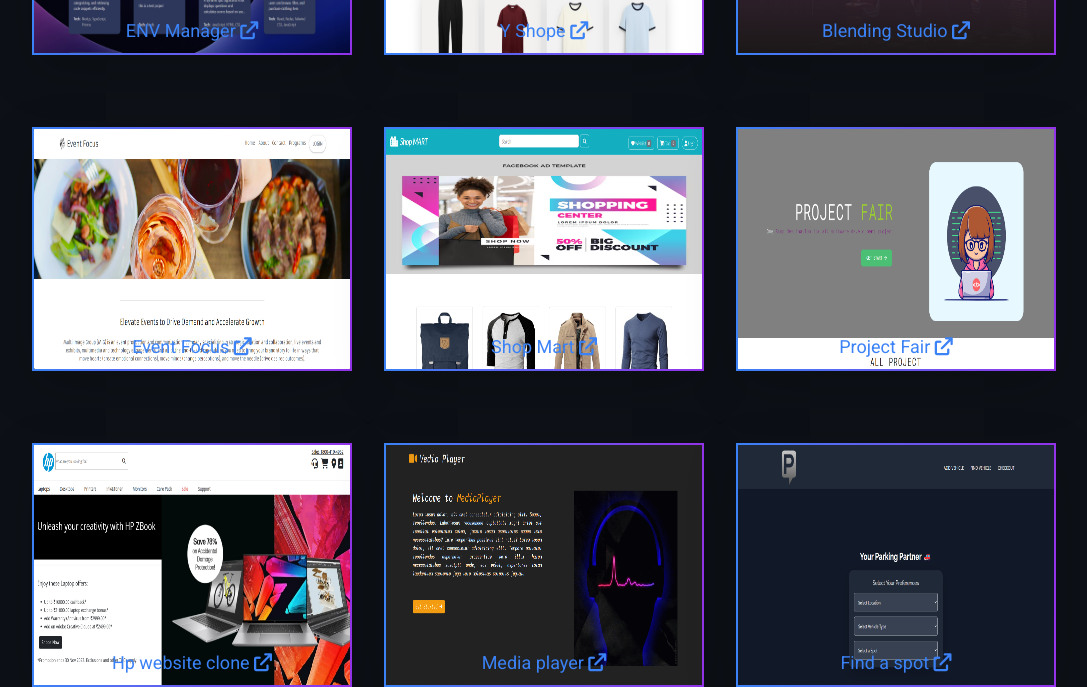
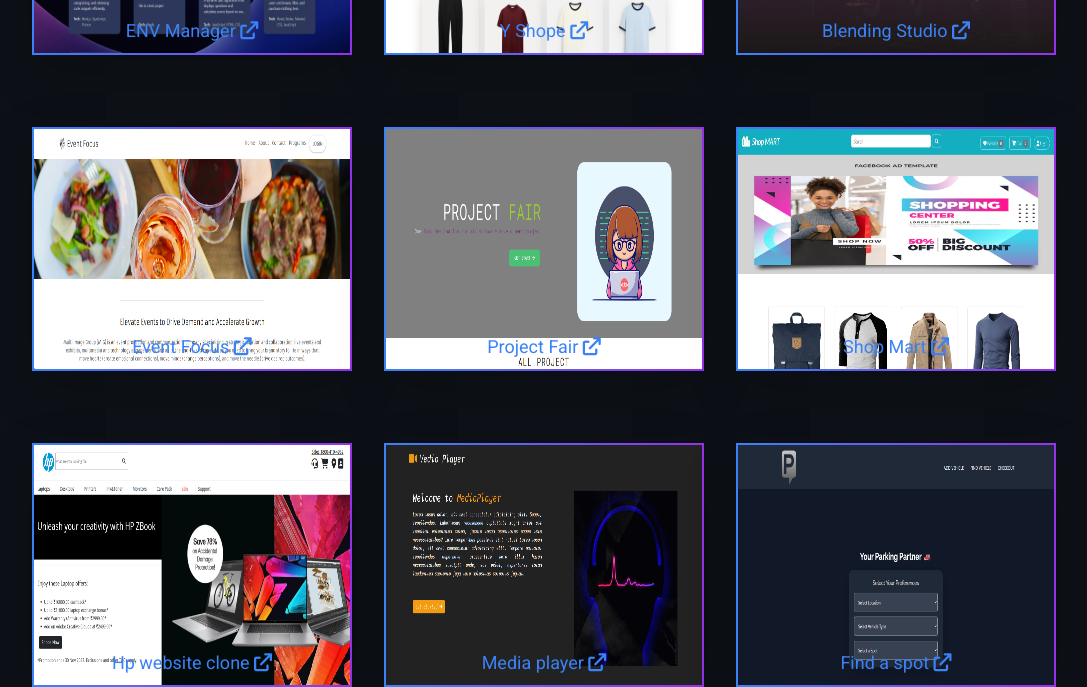
Before and after one commit to harikrishnan2193/hari_portfolio, a React (Vite) app: page / in a window 1280 px wide. Shown: the part 3960-4647 px from the top of the page, without its empty margins (96-1183 px from the left). Built offline with nearby package versions, Linux system fonts and the light colour scheme.

Commit message:
update project section

```diff
--- a/src/components/Projects.jsx
+++ b/src/components/Projects.jsx
@@ -49,20 +49,20 @@
         hostLink: "https://event-front-end-weld.vercel.app/"
       },
       {
+        projectName: "Project Fair",
+        discription: "A platform for users to showcase their projects, allowing them to add, update, and delete their work. It enables seamless project sharing, making it easy for others to explore and discover showcased projects.",
+        technology: "React, Redux, HTML, CSS, Node.js",
+        projectImage: projectfair,
+        githubLink: "https://github.com/harikrishnan2193/Project_fair-Frontend",
+        hostLink: "https://project-fair-frontend-green.vercel.app/"
+      },
+      {
         projectName: "Shop Mart",
         discription: "A Platform for online shopping, includes add to cart, wishlist and checkout section for place the order.",
         technology: "Angular, Typescript, Paypal, Node.js",
         projectImage: ecart,
         githubLink: "https://github.com/harikrishnan2193/Shope_Mart-Frontend",
         hostLink: "https://shope-mart-front-end.vercel.app/"
-      },
-      {
-        projectName: "Project Fair",
-        discription: "A platform for users to showcase their projects, allowing them to add, update, and delete their work. It enables seamless project sharing, making it easy for others to explore and discover showcased projects.",
-        technology: "React, Redux, HTML, CSS, Node.js",
-        projectImage: projectfair,
-        githubLink: "https://github.com/harikrishnan2193/Project_fair-Frontend",
-        hostLink: "https://project-fair-frontend-green.vercel.app/"
       },
       {
         projectName: "Hp website clone",
```
